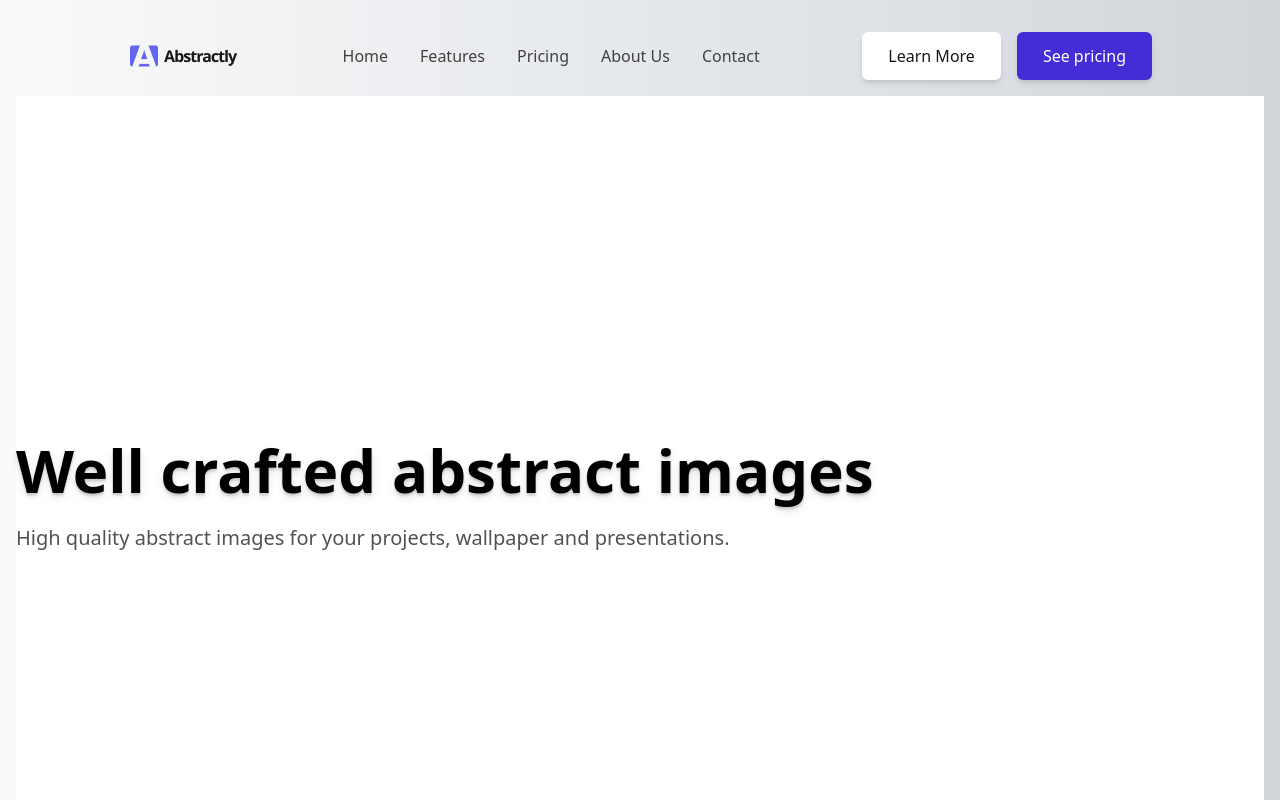
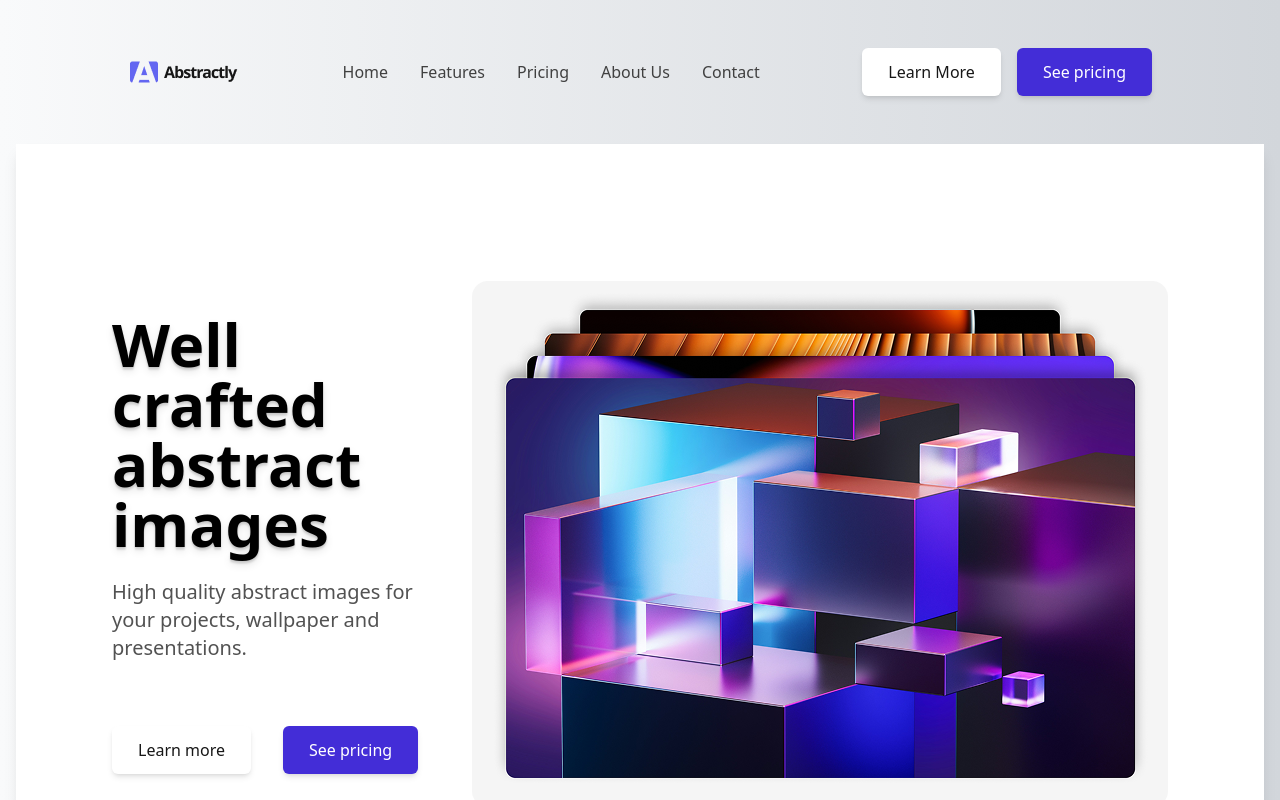
Before and after one commit to Bop-bili-bop/marketing-landing-page, a React (Vite) app: page / in a window 1280 px wide. Shown: the top 800 px of the page. Built offline with nearby package versions, Linux system fonts and the light colour scheme.

Commit message:
todo-complete-hero-section

```diff
--- a/src/App.tsx
+++ b/src/App.tsx
@@ -1,4 +1,6 @@
 import NavBar from "./components/NavBar";
+import HeroImg from "./assets/Hero image.png"
+import Button from "./components/Button";
 
 function App() {
   return (
@@ -6,13 +8,19 @@ function App() {
       <NavBar />
       <section
         id="hero"
-        className="bg-white w-full min-h-screen flex justify-between items-center mt-4"
+        className="bg-white w-full min-h-screen flex flex-col xl:flex-row py-12 px-3 gap-12 xl:p-24 xl:gap-8 items-center mt-4 shadow-lg"
       >
-        <div className="flex flex-col gap-6">
-          <div className="text-6xl text-shadow-lg font-semibold">Well crafted abstract images</div>
-          <div className="text-xl text-neutral-600">High quality abstract images for your projects, wallpaper and presentations.</div>
+        <div className="flex flex-col gap-8 lg:gap-16 w-full max-w-1xl">
+          <div className="flex flex-col gap-4 lg:gap-6">
+            <div className="text-4xl lg:text-5xl xl:text-6xl text-shadow-lg font-semibold">Well crafted abstract images</div>
+            <div className="text-lg xl:text-xl text-neutral-600">High quality abstract images for your projects, wallpaper and presentations.</div>
+          </div>
+          <div className="flex flex-row gap-4 lg:gap-8">
+            <Button style="secondary">Learn more</Button>
+            <Button style="primary">See pricing</Button>
+          </div>
         </div>
-        <div className=""></div>
+        <img src={HeroImg} className="w-full h-auto object-contain max-w-7xl mx-auto"></img>
       </section>
     </div>
   );
--- /dev/null
+++ b/src/components/Burger.tsx
@@ -0,0 +1,19 @@
+const Burger = ({className}) => {
+  return (
+    <svg
+      width="20"
+      height="20"
+      viewBox="0 0 20 20"
+      fill="none"
+      xmlns="http://www.w3.org/2000/svg"
+      className={className}
+    >
+      <path
+        d="M2.5 3.33331H17.5V4.99998H2.5V3.33331ZM2.5 9.16665H17.5V10.8333H2.5V9.16665ZM2.5 15H17.5V16.6666H2.5V15Z"
+        fill="#525252"
+      />
+    </svg>
+  );
+};
+
+export default Burger;
--- a/src/components/Button.tsx
+++ b/src/components/Button.tsx
@@ -3,7 +3,7 @@ const styles = {
   secondary: "bg-white text-neutral-900 border-neutral-200 hover:bg-neutral-50",
 };
 
-const Button = ({ style, disabled, onClick, children }) => {
+const Button = ({ style, disabled, onClick, children } : {style: string, children:string}) => {
   return (
     <button
       disabled={disabled}
--- a/src/components/NavBar.tsx
+++ b/src/components/NavBar.tsx
@@ -1,13 +1,17 @@
 import Logo from "../assets/Logo wrap.png";
 import LinksNav from "./LinksNav";
 import Button from "./Button";
+import Burger from "../assets/Button.svg"
 
 const NavBar = () => {
   return (
-    <div className="flex flex-row justify-between items-center gap-24 pt-4 px-28">
+    <div className="flex flex-row justify-between items-center gap-24 px-4 pt-4 md:p-8 xl:px-28">
       <img src={Logo} className="w-28 h-8"></img>
-      <LinksNav />
-      <div className="flex flex-row gap-4">
+      <img src={Burger} alt="burger" className="block xl:hidden hover:text-neutral-900 cursor-pointer"/>
+      <div className="hidden xl:block">
+        <LinksNav />
+      </div>
+      <div className="hidden xl:flex flex-row gap-4">
         <Button style="secondary">Learn More</Button>
         <Button style="primary">See pricing</Button>
       </div>
```
Also changed, not shown: src/assets/Button.svg (added).
